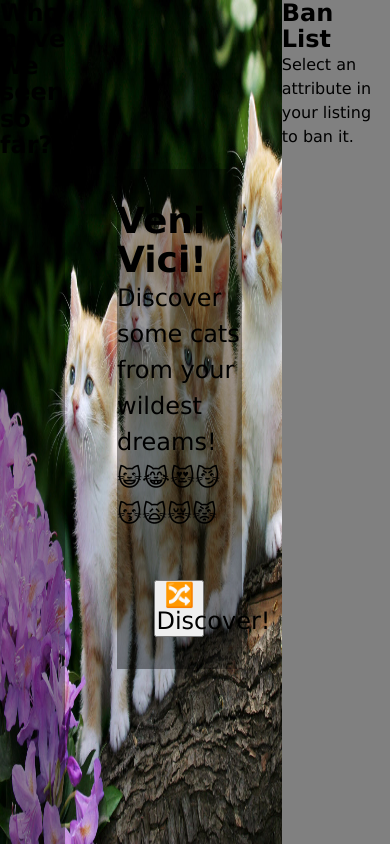
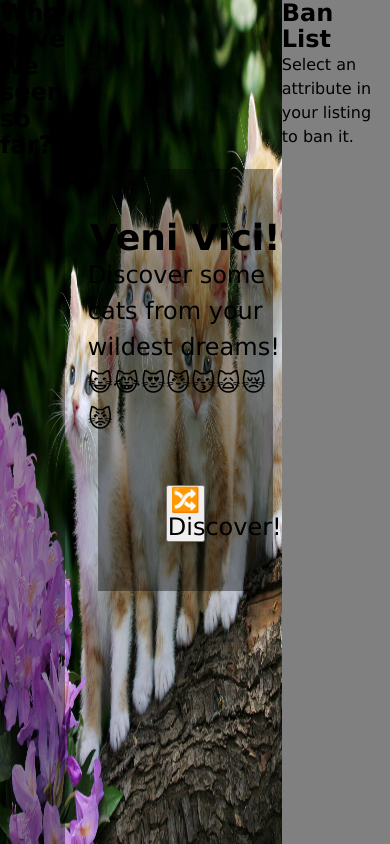
Before and after one commit to seba3510/veni-vici, a React (Vite) app: page / in a window 390 px wide. Built offline with nearby package versions, Linux system fonts and the light colour scheme.

Commit message:
style: Make page responsive on desktop

```diff
--- a/src/App.jsx
+++ b/src/App.jsx
@@ -62,6 +62,18 @@ function App() {
 
 	//====================================================================
 
+	const [
+		history,
+		setHistory
+	] =
+		useState([
+			{
+				url: "",
+				description: ""
+			},
+		]);
+
+	//====================================================================
 
 	const requestHeaders =
 	{
@@ -223,6 +235,18 @@ function App() {
 
 			setIsShown(true);
 
+			setHistory(
+				(prev) =>
+
+					[
+						...prev,
+						{
+							url: cat.url,
+							description: breed.description
+						},
+					]
+			);
+
 		} // try
 
 		catch (error) {
--- a/src/components/History.jsx
+++ b/src/components/History.jsx
@@ -2,9 +2,12 @@ function History() {
 
 	return (
 
-		<section id="history">
+		<section id="history-container">
 
 			<h1>Who have we seen so far?</h1>
+
+			<section id="history"></section>
+
 
 		</section>
 
--- a/src/styles/style.css
+++ b/src/styles/style.css
@@ -25,10 +25,10 @@ main {
 	align-items: center;
 	gap: 20px;
 	top: 20%;
-	left: 30%;
+	left: 25%;
 	background-color: var(--background-color);
 	grid-area: card;
-	width: 32vw;
+	width: 45vw;
 	min-height: 50%;
 	max-height: 80%;
 	padding-top: 2em;
@@ -45,7 +45,7 @@ main {
 
 #discover-btn {
 	cursor: pointer;
-	width: 40%;
+	width: 10vw;
 	height: auto;
 	margin-top: 2em;
 }
@@ -61,6 +61,7 @@ main {
 	display: grid;
 	grid-template-columns: 1fr;
 	grid-template-rows: 0.2fr 0.2fr;
+	width: 50vw;
 }
 
 #cat img {
@@ -100,6 +101,7 @@ main {
 	text-align: center;
 	cursor: pointer;
 	border: none;
+	/* width: 100vw; */
 }
 
 #info > button:nth-child(odd) {
@@ -122,7 +124,7 @@ main {
 	flex-direction: column;
 }
 
-#history {
+#history-container {
 	display: flex;
 	flex-direction: column;
 	background-color: var(--background-color);
```
